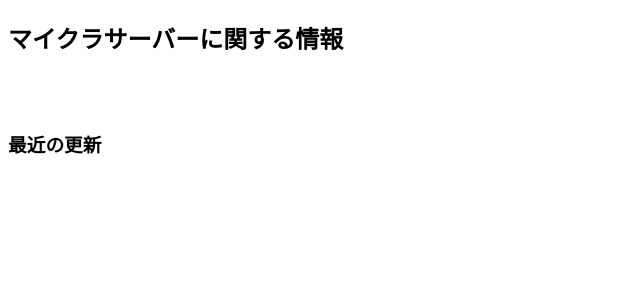
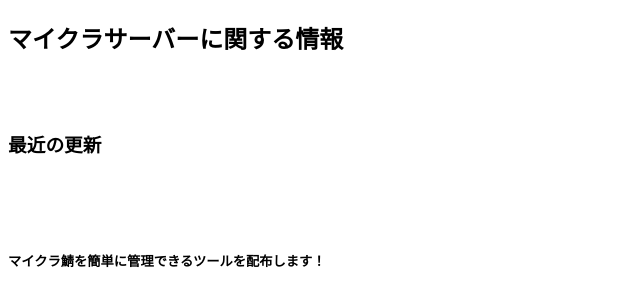
Before and after one commit to Rays-Blog/server-mc, a plain HTML site: page index.html in a window 1280 px wide. Shown: the whole page, without its empty margins (0-640 px from the left). Drawn offline with Linux system fonts and the light colour scheme.

Commit message:
Update index.html

```diff
--- a/index.html
+++ b/index.html
@@ -5,3 +5,7 @@
 <br>
 <br>
 <h3>最近の更新</h3>
+<br>
+<br>
+<br>
+<h5>マイクラ鯖を簡単に管理できるツールを配布します！</h5>
```
